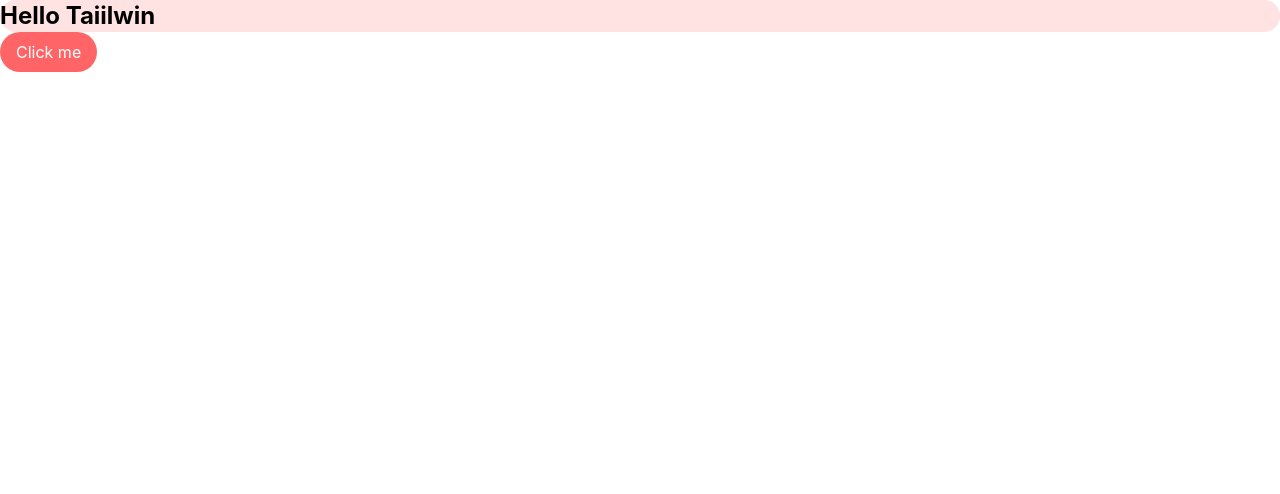
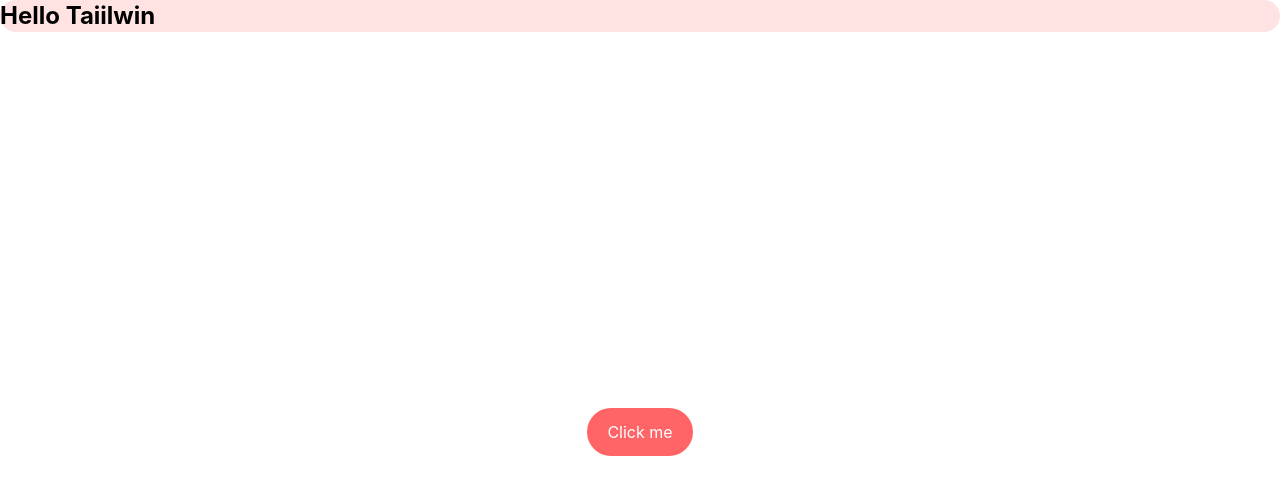
Before and after one commit to nvantien24042002/react-go, a React (Vite) app: page / in a window 1280 px wide. Shown: the top 494 px of the page. Built offline with nearby package versions, Linux system fonts and the light colour scheme.

Commit message:
added reponsive hover

```diff
--- a/src/App.jsx
+++ b/src/App.jsx
@@ -5,8 +5,8 @@ function App() {
   return (
   <>
     <h1 h1 className='text-2xl font-bold bg-red-100 rounded-full'>Hello Taiilwin</h1>
-    <div className="flex">
-      <button className='bg-red-400 py-2 px-4 text-white rounded-full'>
+    <div className="flex items-center justify-center px-3 py-2 h-screen">
+      <button className='bg-red-400 py-2 px-4 text-white rounded-full hover:bg-pink-500 md:py-3 md:px-5 cursor-pointer'>
         Click me
       </button>
     </div>
```
